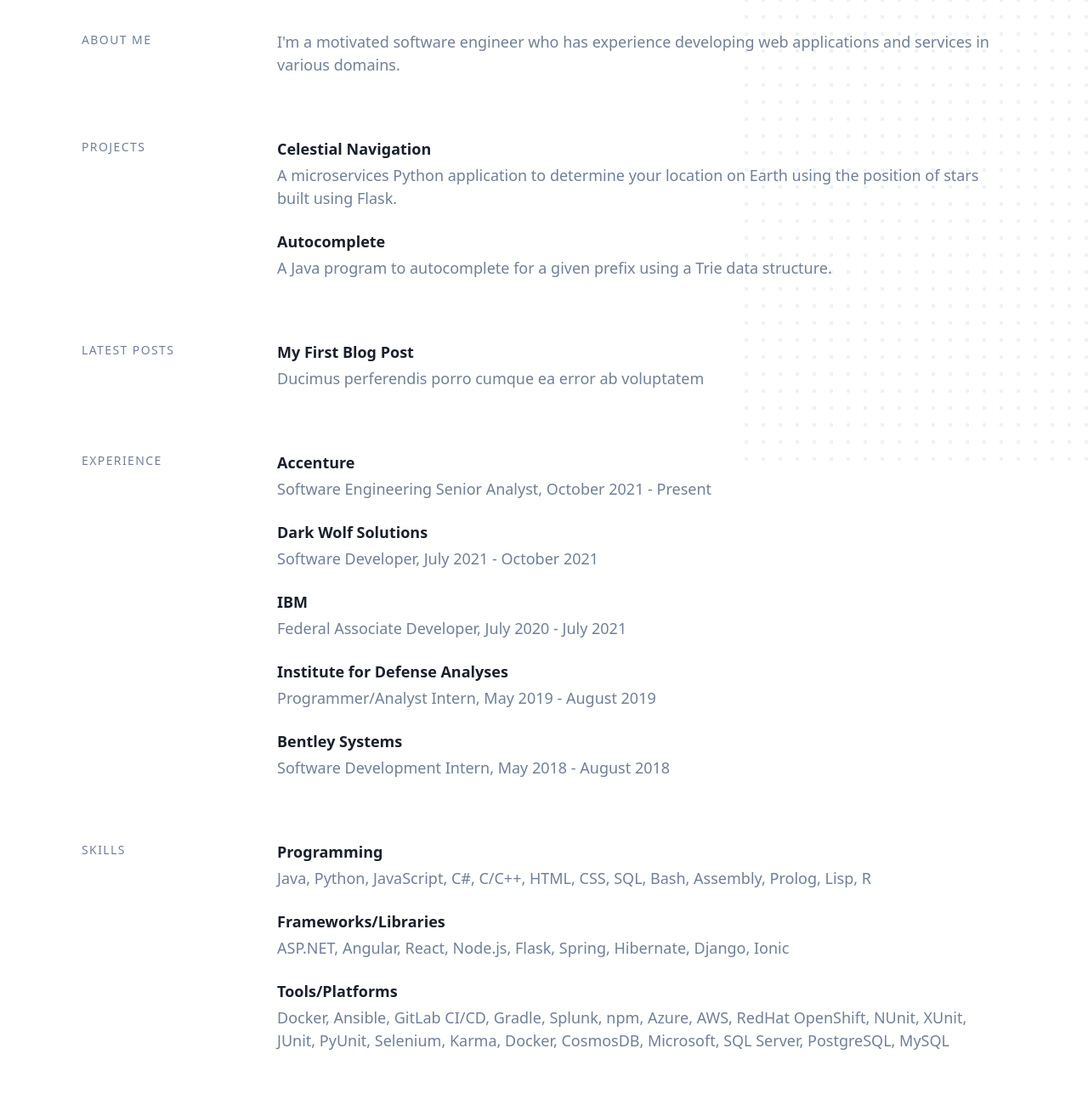
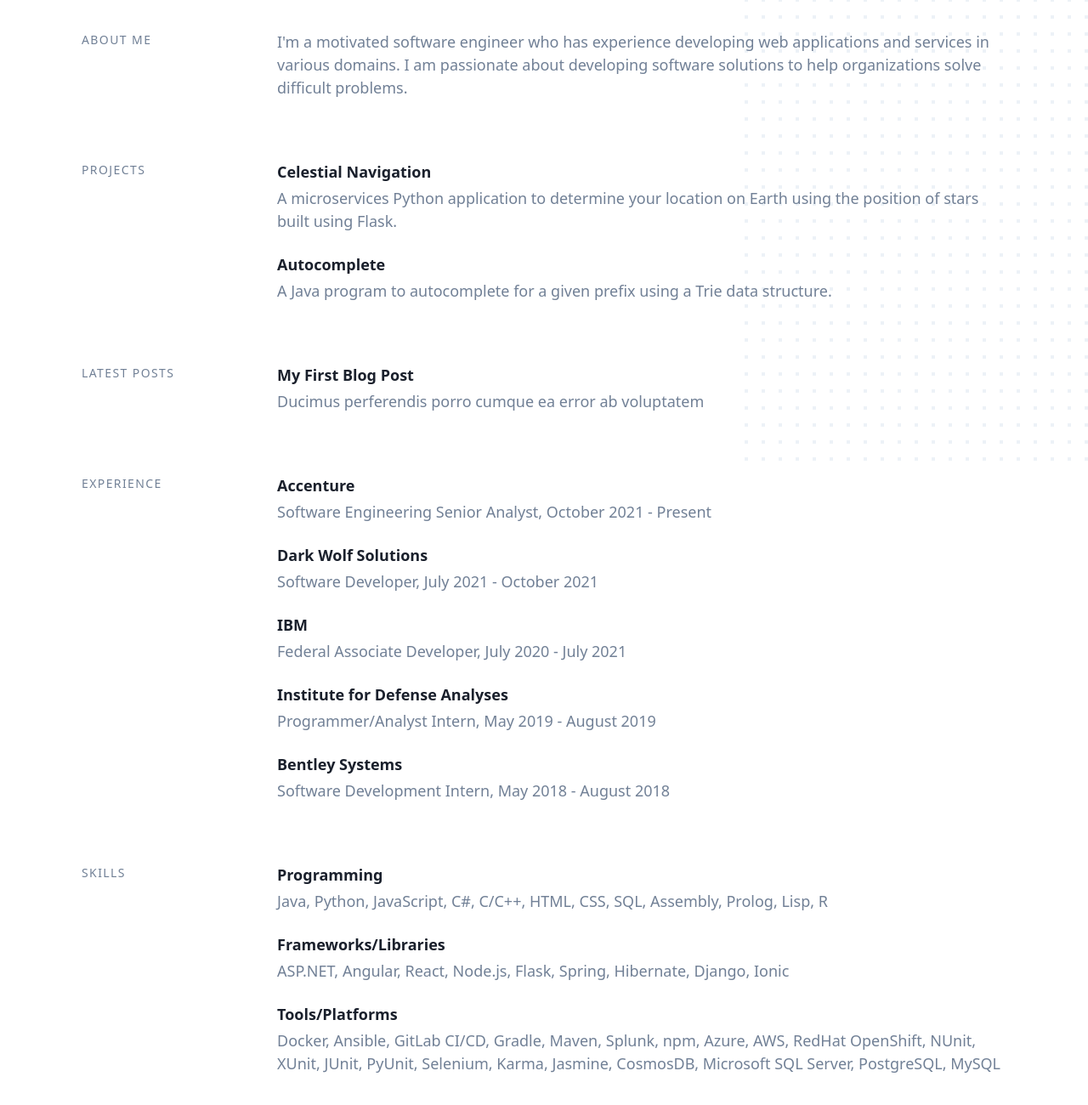
Before and after one commit to wfhendrix11/devfolio, a Gatsby site: page / in a window 1280 px wide. Shown: the part 282-1582 px from the top of the page at 85% size. Built offline with nearby package versions, Linux system fonts and the light colour scheme; Gatsby itself is replaced by a stand-in of ours.

Commit message:
Update about me, skills, and added resume

```diff
--- a/gatsby-config.js
+++ b/gatsby-config.js
@@ -15,7 +15,7 @@ module.exports = {
     // Optional: LinkedIn account URL
     linkedin: `https://www.linkedin.com/in/wfhendrix/`,
     // Content of the About Me section
-    about: `I'm a motivated software engineer who has experience developing web applications and services in various domains. `,
+    about: `I'm a motivated software engineer who has experience developing web applications and services in various domains. I am passionate about developing software solutions to help organizations solve difficult problems.`,
     // Optional: List your projects, they must have `name` and `description`. `link` is optional.
     projects: [
       {
@@ -70,7 +70,7 @@ module.exports = {
       {
         name: 'Programming',
         description:
-          'Java, Python, JavaScript, C#, C/C++, HTML, CSS, SQL, Bash, Assembly, Prolog, Lisp, R',
+          'Java, Python, JavaScript, C#, C/C++, HTML, CSS, SQL, Assembly, Prolog, Lisp, R',
       },
       {
         name: 'Frameworks/Libraries',
@@ -80,7 +80,7 @@ module.exports = {
       {
         name: 'Tools/Platforms',
         description:
-          'Docker, Ansible, GitLab CI/CD, Gradle, Splunk, npm, Azure, AWS, RedHat OpenShift, NUnit, XUnit, JUnit, PyUnit, Selenium, Karma, Docker, CosmosDB, Microsoft, SQL Server, PostgreSQL, MySQL',
+          'Docker, Ansible, GitLab CI/CD, Gradle, Maven, Splunk, npm, Azure, AWS, RedHat OpenShift, NUnit, XUnit, JUnit, PyUnit, Selenium, Karma, Jasmine, CosmosDB, Microsoft SQL Server, PostgreSQL, MySQL',
       },
     ],
   },
--- a/src/components/header/index.jsx
+++ b/src/components/header/index.jsx
@@ -53,7 +53,7 @@ const Header = ({ metadata = {}, noBlog = false }) => {
             <li className={classes.item}>
               <a
                 className={classes.link}
-                href={`https://drive.google.com/file/d/12PO7KBpe-dK7Ho6YW8szKKV0wV2dR5kO/view?usp=sharing`}
+                href={`https://drive.google.com/file/d/1Otg2trTaLvL8nQ1WJGlTFOyfJpouy4td/view?usp=sharing`}
               >
                 Resume
               </a>
```
Also changed, not shown: 1 other file.
